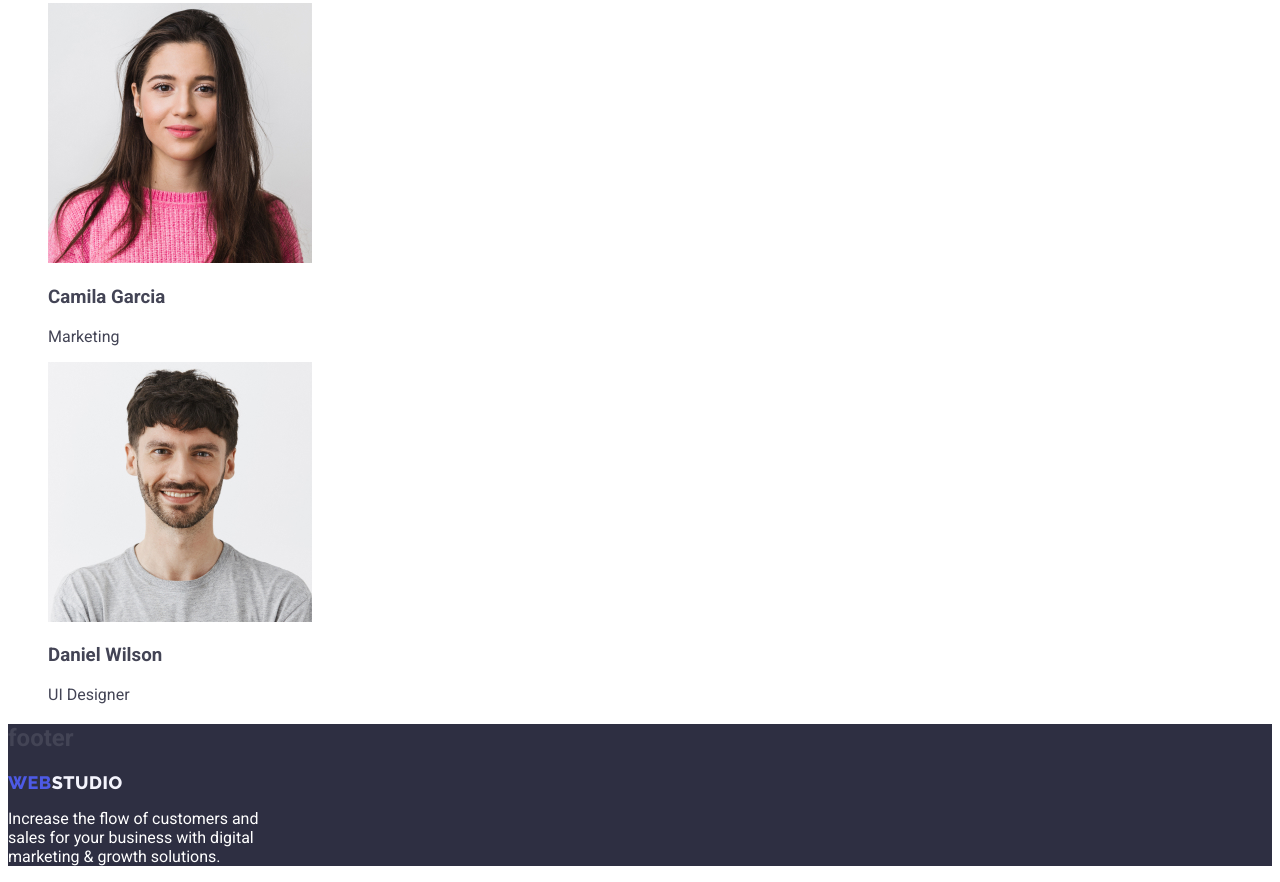
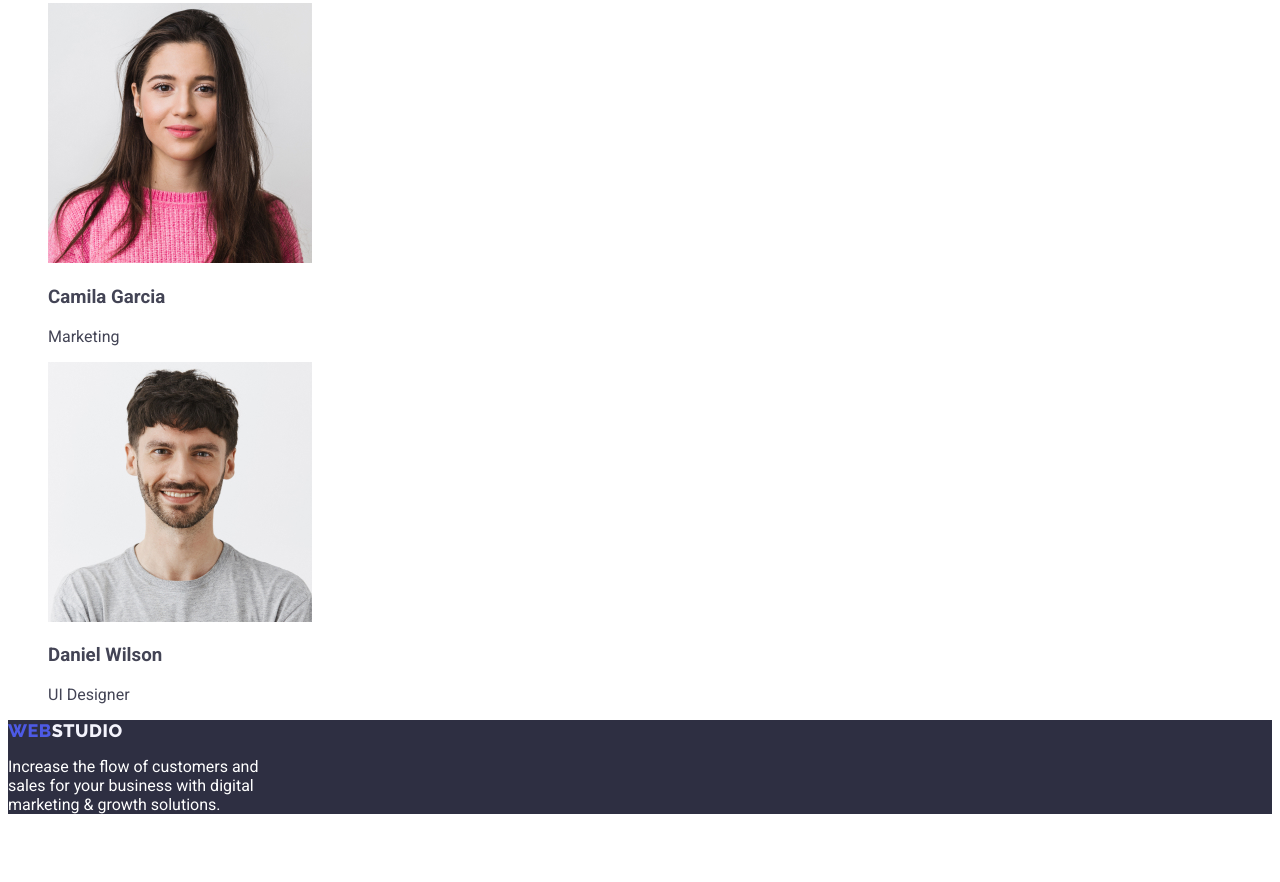
Before and after one commit to sofiatuzinska/goit-markup-hw-2, a plain HTML site: page index.html in a window 1280 px wide. Shown: the part 2487-3369 px from the top of the page. After the commit the page ends 3317 px from the top, so only its background shows below. Drawn offline with Linux system fonts and the light colour scheme.

Commit message:
update index

```diff
--- a/index.html
+++ b/index.html
@@ -129,7 +129,7 @@
     </main>
     <footer>
       <section class="footer">
-        <h2>footer</h2>
+        <h3 class="visually-hidden">footer</h3>
         <a class="navigation-logo link" href="./index.html"
           >Web <span class="logo-item logo-item-light">Studio</span></a
         >
```
